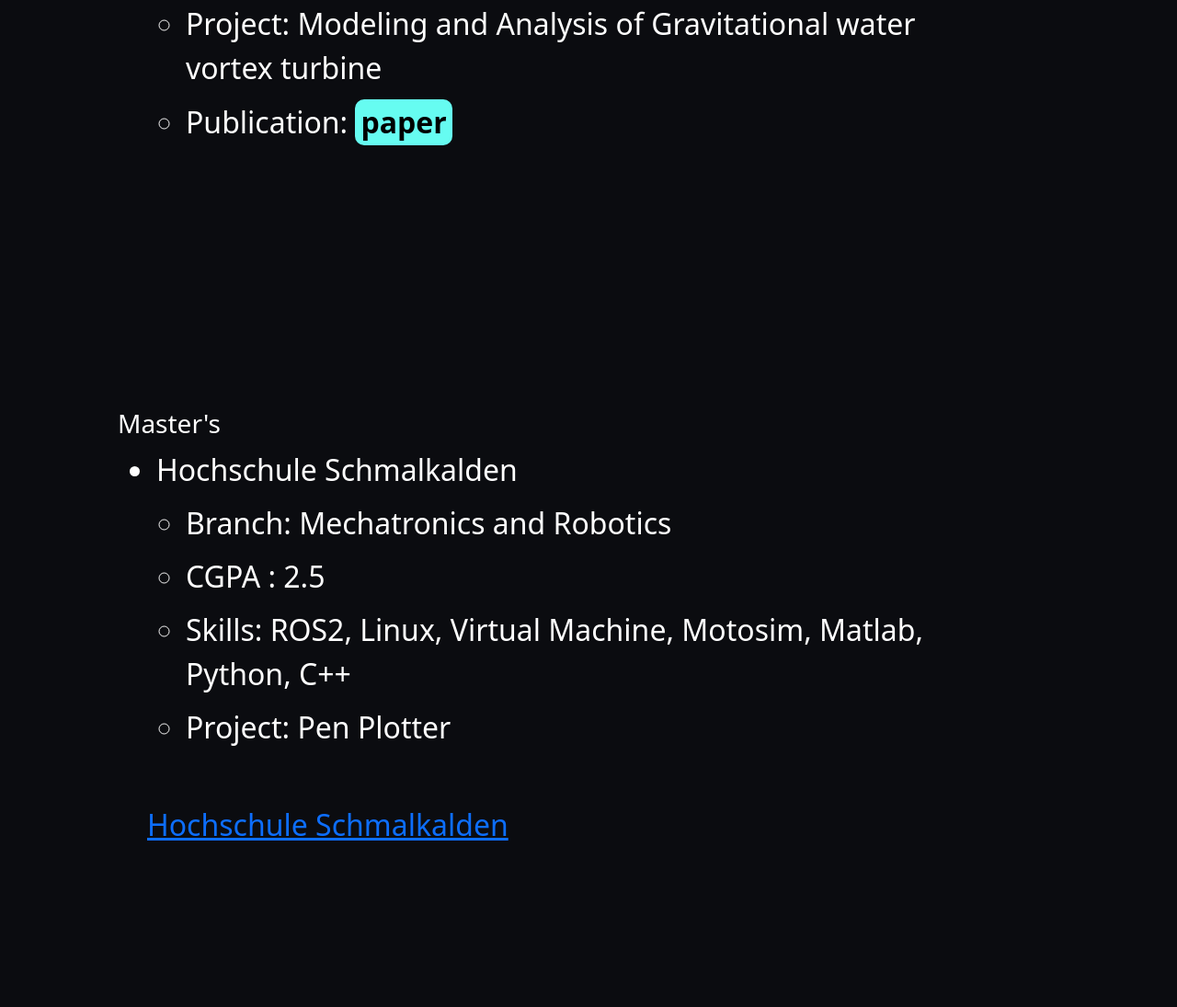
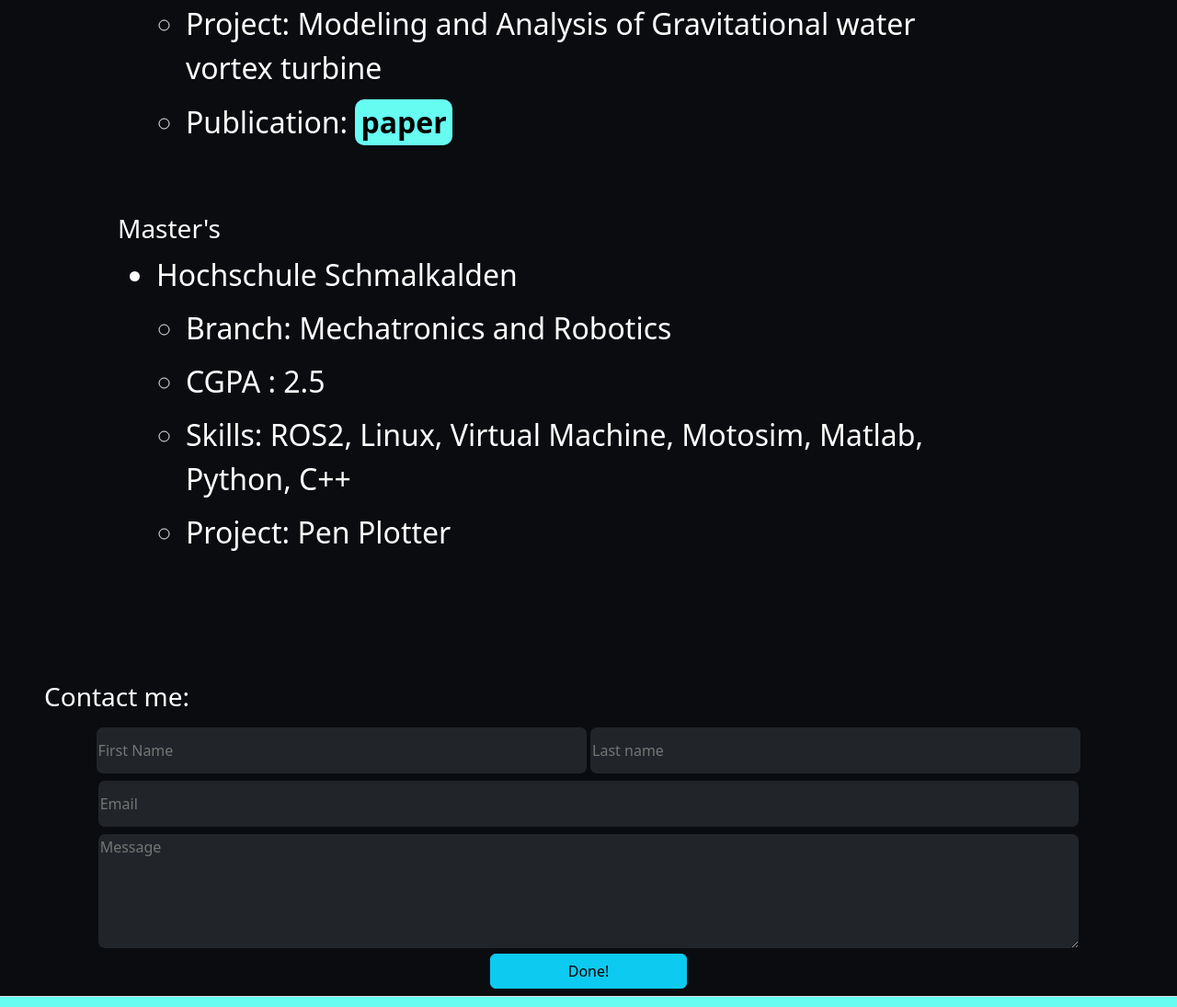
Before and after one commit to Ramtikka/Portfolio_main, a plain HTML site: page index.html in a window 1280 px wide. Shown: the part 3136-4231 px from the top of the page at 92% size. Drawn offline with nearby package versions, Linux system fonts and the light colour scheme.

Commit message:
Update index.html

```diff
--- a/index.html
+++ b/index.html
@@ -156,7 +156,6 @@
             </button></li>
         </ul>
         <br>
-        <a class='College' href="https://anits.edu.in/"></a>
         </ul>
             <h3>Master's</h3>
     <ul>
@@ -168,7 +167,6 @@
             <li>Project: Pen Plotter</li>
         </ul>
         <br>
-        <a class='College' href="https://www.hs-schmalkalden.de/">Hochschule Schmalkalden</a>
         </ul>
     </div>
     <section class="contactme" style="background-color: #0b0c10;">
```
